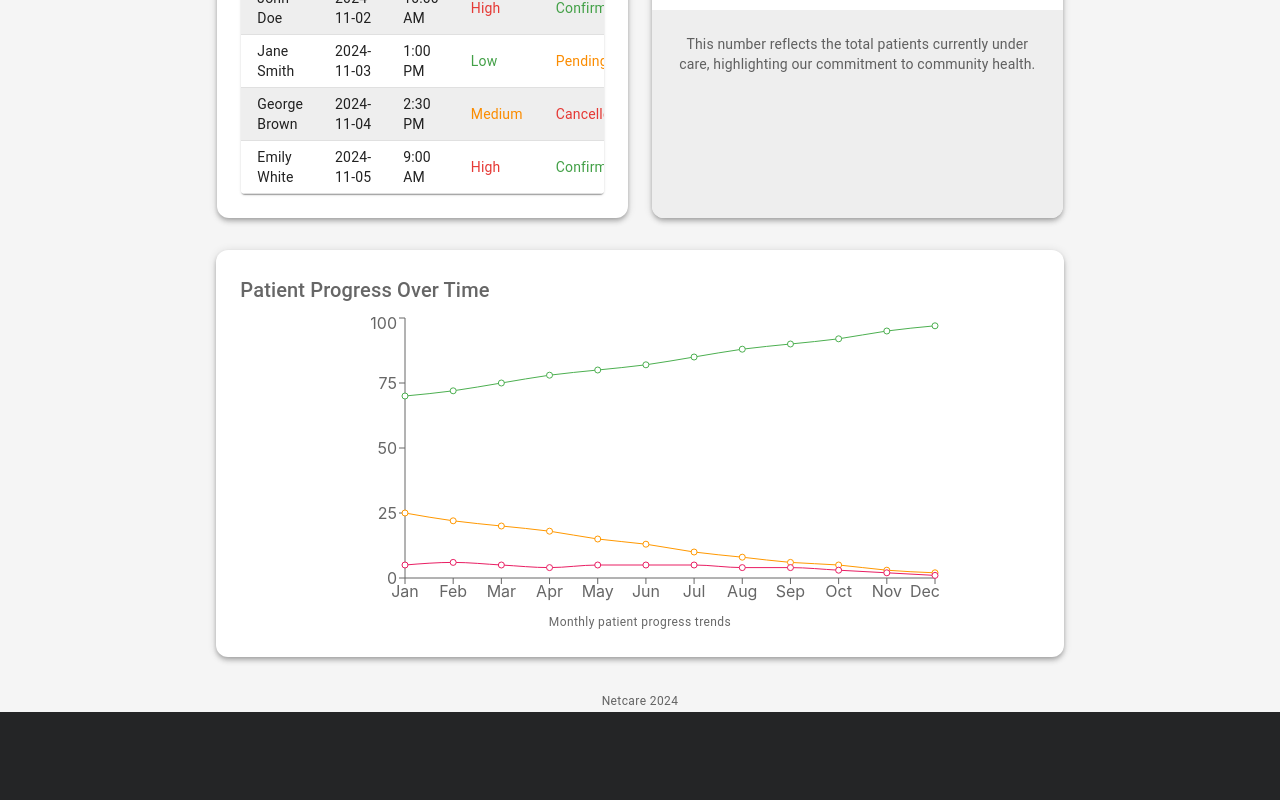
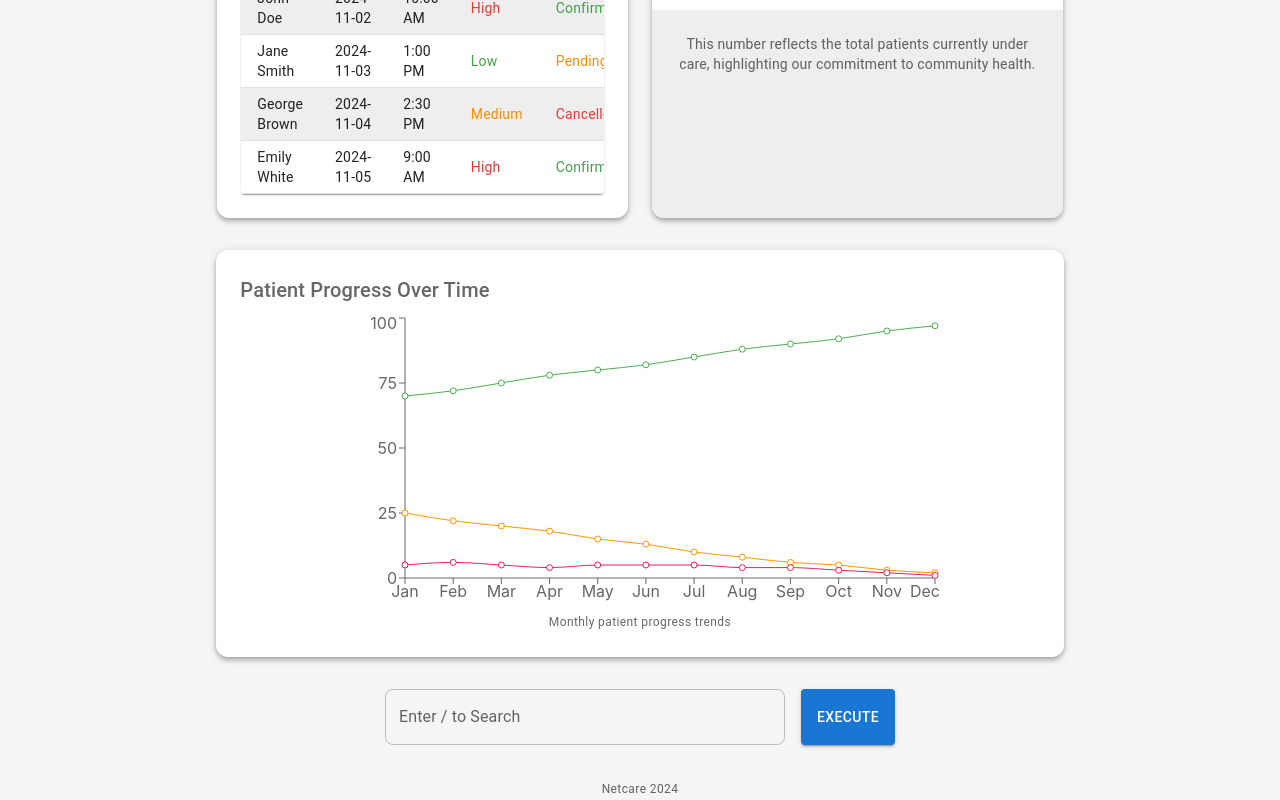
Before and after one commit to cfgcolumbus24/Team-15, a React (Create React App) app in the folder frontend/: page /home in a window 1280 px wide. Shown: the part 282-1082 px from the top of the page. Before the commit the page ends 994 px from the top, so only its background shows below. Built offline with nearby package versions, Linux system fonts and the light colour scheme; no server answers.

Commit message:
Updated he home to include the Plain text serach

```diff
--- a/frontend/src/pages/home.tsx
+++ b/frontend/src/pages/home.tsx
@@ -1,8 +1,5 @@
-
-
 import React, { useState, useEffect } from 'react';
 import Dropdown from './list.tsx';
-
 import {
   Box,
   Card,
@@ -18,6 +15,8 @@ import {
   TableRow,
   Paper,
   IconButton,
+  TextField,
+  Button
 } from '@mui/material';
 import {
   LineChart,
@@ -55,6 +54,7 @@ const upcomingAppointments = [
 
 const Home: React.FC = () => {
   const [totalPatients, setTotalPatients] = useState<number>(0);
+  const [inputValue, setInputValue] = useState<string>('');
 
   useEffect(() => {
     fetchTotalPatients();
@@ -72,6 +72,11 @@ const Home: React.FC = () => {
       console.error('Error fetching total patients:', error);
       setTotalPatients(0);
     }
+  };
+
+  const handleExecute = () => {
+    console.log('Executed with input:', inputValue);
+    // Add any additional logic for handling input here
   };
 
   return (
@@ -197,6 +202,30 @@ const Home: React.FC = () => {
         </Card>
       </Grid>
 
+      {/* Input field and Execute button */}
+      <Box display="flex" justifyContent="center" mt={4}>
+        <TextField
+          label="Enter / to Search"
+          variant="outlined"
+          value={inputValue}
+          onChange={(e) => setInputValue(e.target.value)}
+          sx={{
+            marginRight: 2,
+            width: '400px', // Increase the width as needed
+            '& .MuiOutlinedInput-root': {
+              borderRadius: '8px' // Adjust the border radius
+            }
+          }}
+        />
+        <Button
+          variant="contained"
+          color="primary"
+          onClick={handleExecute}
+        >
+          Execute
+        </Button>
+      </Box>
+
       {/* Footer */}
       <Box textAlign="center" mt={4}>
         <Typography variant="caption" color="text.secondary">
```
